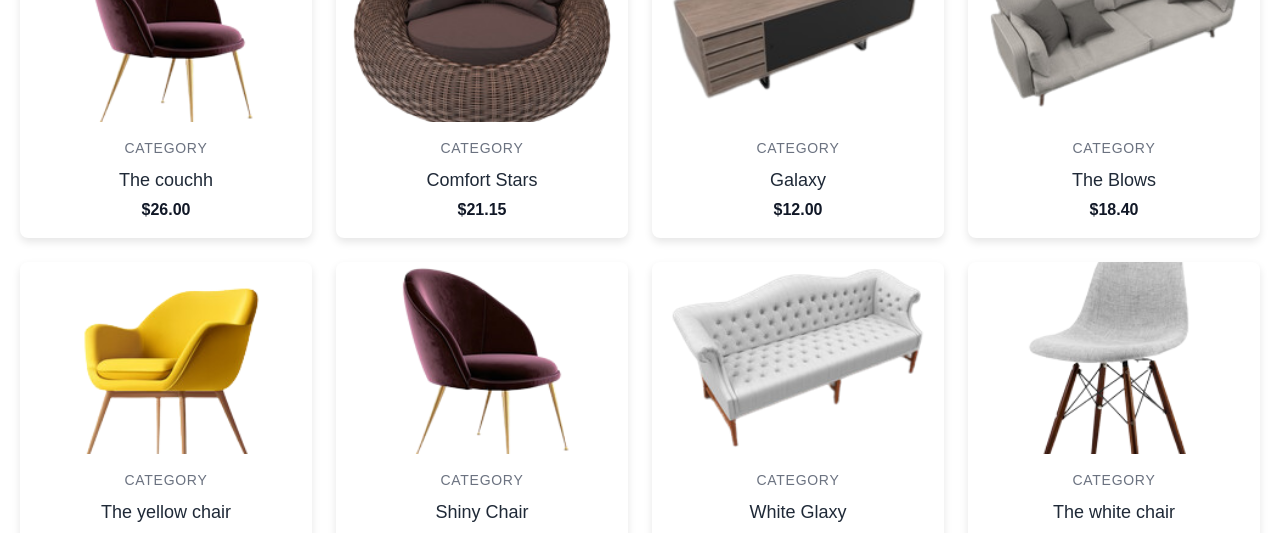
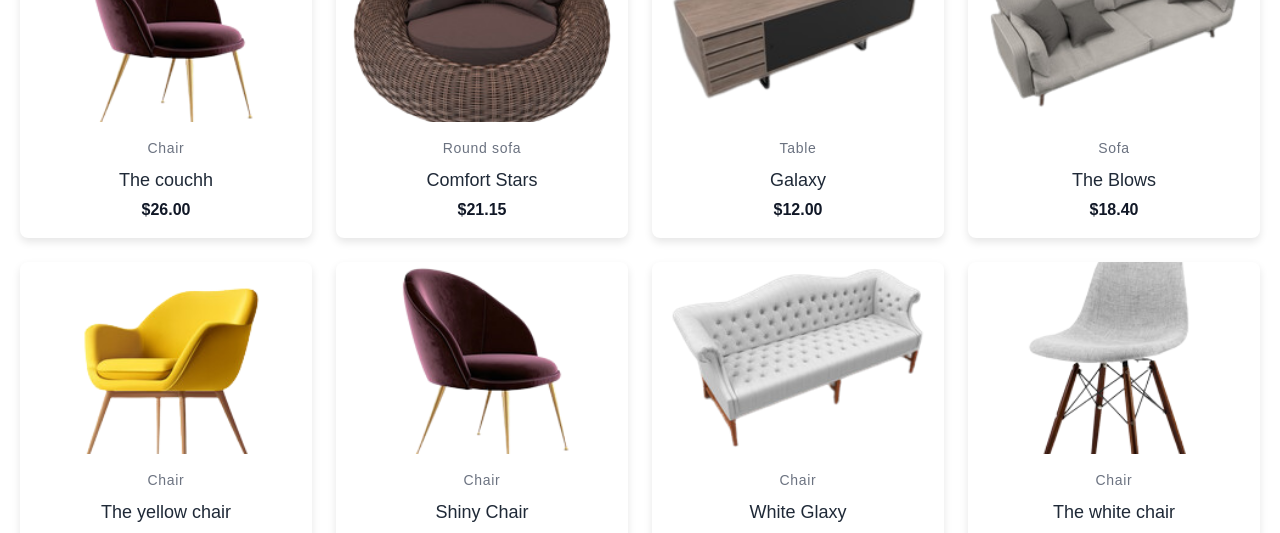
Before and after one commit to Quratulain-bilal/Furniture-custom-css, a Next.js app: page / in a window 1280 px wide. Shown: the part 2060-2593 px from the top of the page. Built offline with nearby package versions, Linux system fonts and the light colour scheme.

Commit message:
Update Product.tsx

```diff
--- a/src/app/Componenets/Product.tsx
+++ b/src/app/Componenets/Product.tsx
@@ -1,5 +1,3 @@
-// ProductGrid.tsx
-
 import React from "react";
 import styles from "../../../styles/Product.module.css";
 
@@ -7,57 +5,56 @@ const ProductGrid = () => {
   const products = [
     {
       id: 1,
-      category: "CATEGORY",
+      category: "Chair",
       title: "The couchh",
       price: "$26.00",
-      imageUrl:
-        "p12.png",
+      imageUrl: "p12.png",
     },
     {
       id: 2,
-      category: "CATEGORY",
+      category: "Round sofa",
       title: "Comfort Stars",
       price: "$21.15",
       imageUrl: "/p11.png",
     },
     {
       id: 3,
-      category: "CATEGORY",
+      category: "Table",
       title: "Galaxy",
       price: "$12.00",
       imageUrl: "/p10.png",
     },
     {
       id: 4,
-      category: "CATEGORY",
-      title: "The  Blows",
+      category: "Sofa",
+      title: "The Blows",
       price: "$18.40",
       imageUrl: "/p9.png",
     },
     {
       id: 5,
-      category: "CATEGORY",
+      category: "Chair",
       title: "The yellow chair",
       price: "$16.00",
       imageUrl: "/p8.png",
     },
     {
       id: 6,
-      category: "CATEGORY",
+      category: "Chair",
       title: "Shiny Chair",
       price: "$21.15",
       imageUrl: "/p7.png",
     },
     {
       id: 7,
-      category: "CATEGORY",
+      category: "Chair",
       title: "White Glaxy",
       price: "$42.00",
       imageUrl: "/p6.png",
     },
     {
       id: 8,
-      category: "CATEGORY",
+      category: "Chair",
       title: "The white chair",
       price: "$18.40",
       imageUrl: "/p5.png",
@@ -67,11 +64,7 @@ const ProductGrid = () => {
   return (
     <section id="products" className="text-gray-600 body-font">
       <div className={styles.container}>
-
-
         <h2 className={styles.heading}>Our Products</h2>
-
-
 
         <div className={styles.gridContainer}>
           {products.map((product) => (
```
